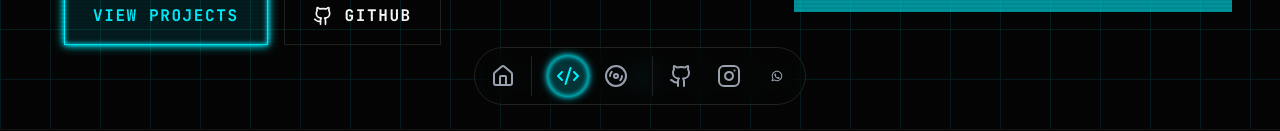
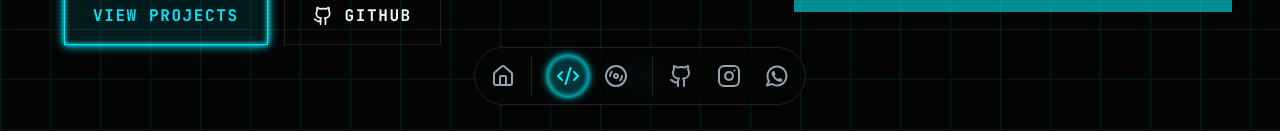
Before and after one commit to Icyubahiro-Jay-P/Portifolio, a React (Vite) app: page /dev in a window 1280 px wide. Shown: the part 671-802 px from the top of the page. Built offline with nearby package versions, Linux system fonts and the light colour scheme.

Commit message:
style: refactor RealmNav component to enhance Whatsapp icon rendering

```diff
--- a/src/components/shared/RealmNav.tsx
+++ b/src/components/shared/RealmNav.tsx
@@ -206,9 +206,7 @@ const RealmNav = () => {
             >
               <Tooltip>
                 <TooltipTrigger asChild>
-                  <div className="scale-50">
-                    <Whatsapp />
-                  </div>
+                  <Whatsapp size={24} className="text-gray-400 transition-colors group-hover:text-white" />
                 </TooltipTrigger>
                 <TooltipContent className="h-10 w-fit text-center flex justify-center items-center text-md rounded-lg -translate-y-2 bg-[#0a0a0a] border border-dark-border">
                   <p>Whatsapp</p>
```
